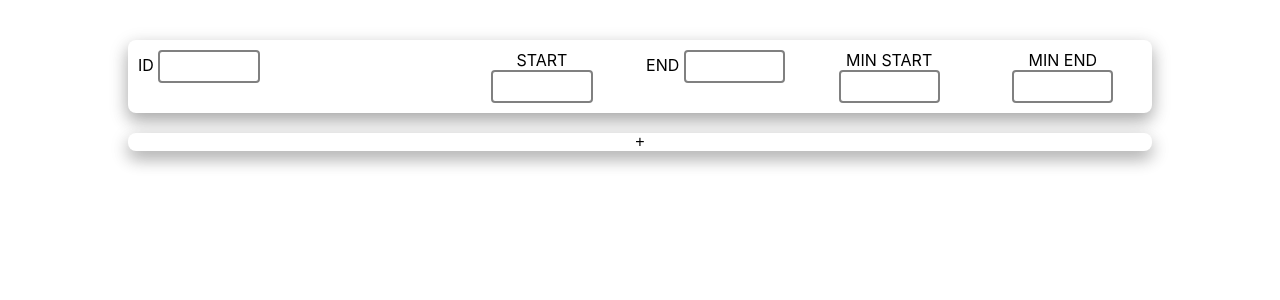
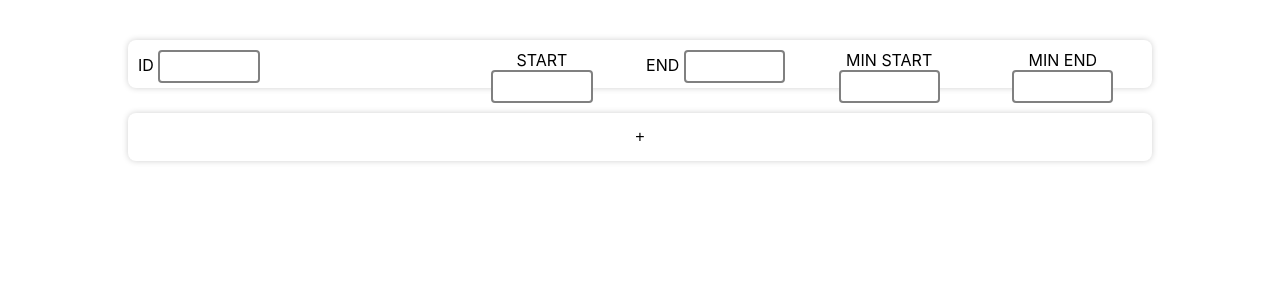
Before and after one commit to ButhainaSudi/edi, a React (Create React App) app: page / in a window 1280 px wide. Shown: the top 300 px of the page. Built offline with nearby package versions, Linux system fonts and the light colour scheme.

Commit message:
Box shadows

```diff
--- a/src/App.css
+++ b/src/App.css
@@ -41,13 +41,14 @@
   display: block;
   margin-left: 10%;
   width: 80%;
+  height: 3em;
   border: none;
   background-color: white;
   padding: 0px 0px;
   font-size: 16px;
   cursor: pointer;
   border-radius: 8px;
-  box-shadow: 0 8px 16px 0 rgba(0,0,0,0.2), 0 6px 20px 0 rgba(0,0,0,0.19);
+  box-shadow: 0 0px 0px 0 rgba(0,0,0,0.2), 0 0px 6px 0 rgba(0,0,0,0.19);
 }
 
 input {
```
